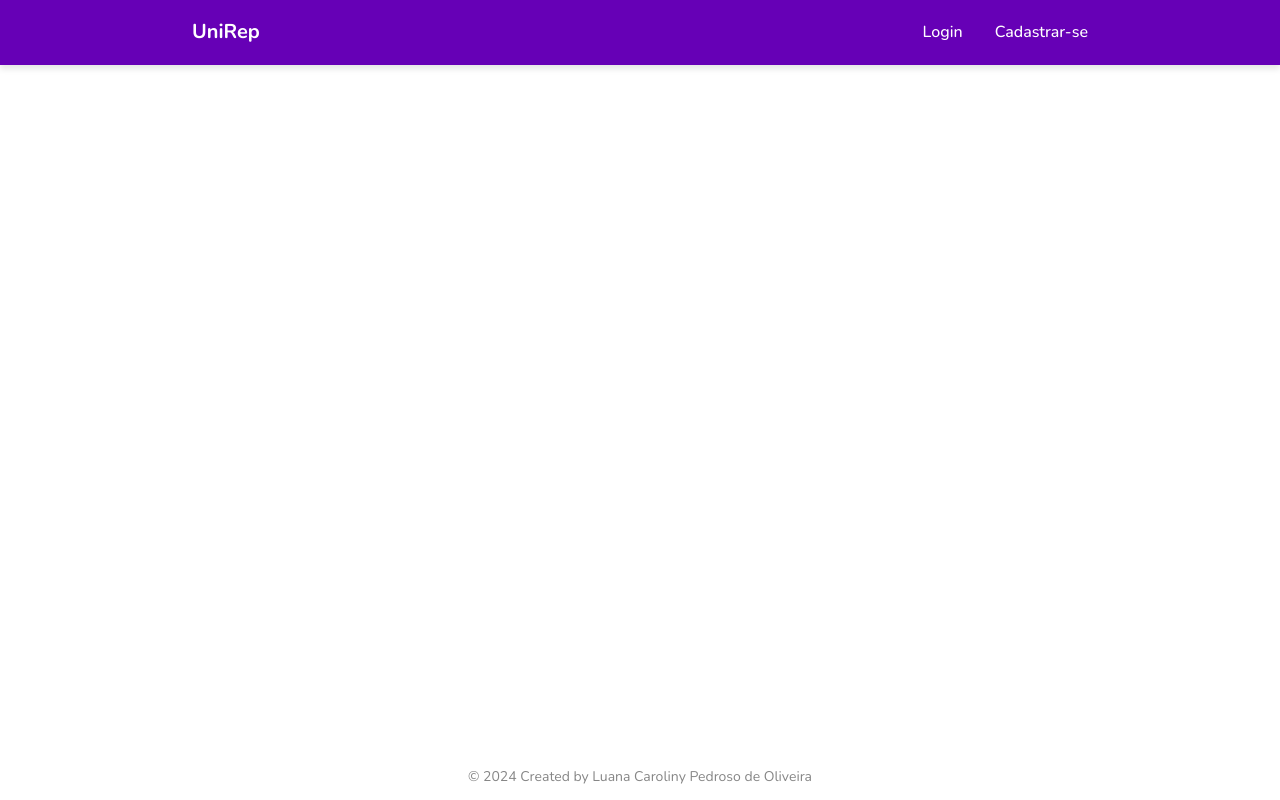
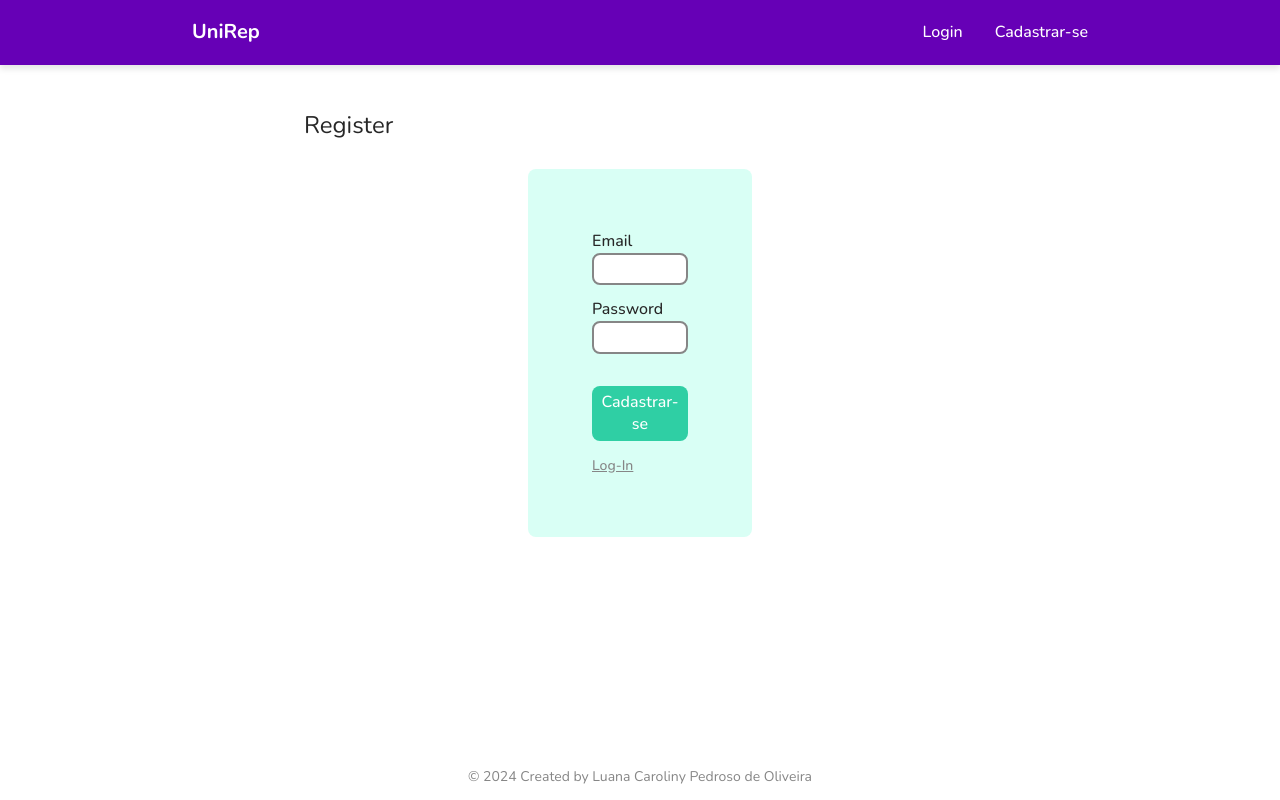
Before and after one commit to luacarol/unirep, a React (Create React App) app in the folder unirep_frontend/: page /register in a window 1280 px wide. Built offline with nearby package versions, Linux system fonts and the light colour scheme.

Commit message:
Register created

```diff
--- a/unirep_frontend/src/App.js
+++ b/unirep_frontend/src/App.js
@@ -5,6 +5,7 @@ import { BrowserRouter as Router, Routes, Route } from "react-router-dom";
 import Republics from "./pages/Republics/Republics";
 import Layout from "./components/Layout/Layout";
 import Login from "./pages/Login/Login";
+import Register from "./pages/Register/Register";
 
 function App() {
   return (
@@ -13,6 +14,7 @@ function App() {
         <Routes>
           <Route path="/" element={<Republics/>} />
           <Route path="/login" element={<Login></Login>} />
+          <Route path="/register" element={<Register></Register>} />
         </Routes>
       </Layout>
     </Router>
--- /dev/null
+++ b/unirep_frontend/src/pages/Register/Register.jsx
@@ -0,0 +1,28 @@
+import LabelButton from "../../components/Buttons/LabelButton/LabelButton";
+import Input from "../../components/Input/Input";
+import styles from "./Register.module.css";
+
+const Register = () => {
+    return (
+        <div className={styles.register_container}>
+            <h1 className="title">Register</h1>
+
+            <div className={styles.register_content}>
+
+                <div className={styles.inputs}>
+                    <Input id="email" label="Email" type="text" />
+                    <Input id="password" label="Password" type="password" />
+                </div>
+
+                <LabelButton label="Cadastrar-se" />
+
+                <div className={styles.login_section}>
+                    <a className={`label link ${styles.link}`} href="/login">Log-In</a>
+                </div>
+
+            </div>
+        </div>
+    )
+}
+
+export default Register;
--- /dev/null
+++ b/unirep_frontend/src/pages/Register/Register.module.css
@@ -0,0 +1,28 @@
+.register_content {
+    padding: 4rem;
+    margin: 2rem 14rem;
+    border-radius: 0.5rem;
+    display: flex;
+    flex-direction: column;
+    background-color: var(--light-cyan);
+}
+
+.register_content .inputs {
+    margin-bottom: 2em;
+}
+
+.register_content .inputs > :not(:last-child) {
+    margin-bottom: 1rem;
+}
+
+.login_section {
+    margin-top: 1rem;
+}
+
+.login_section .link {
+    color: var(--gray);
+}
+
+.login_section .link:hover {
+    color: var(--black);
+}
```
